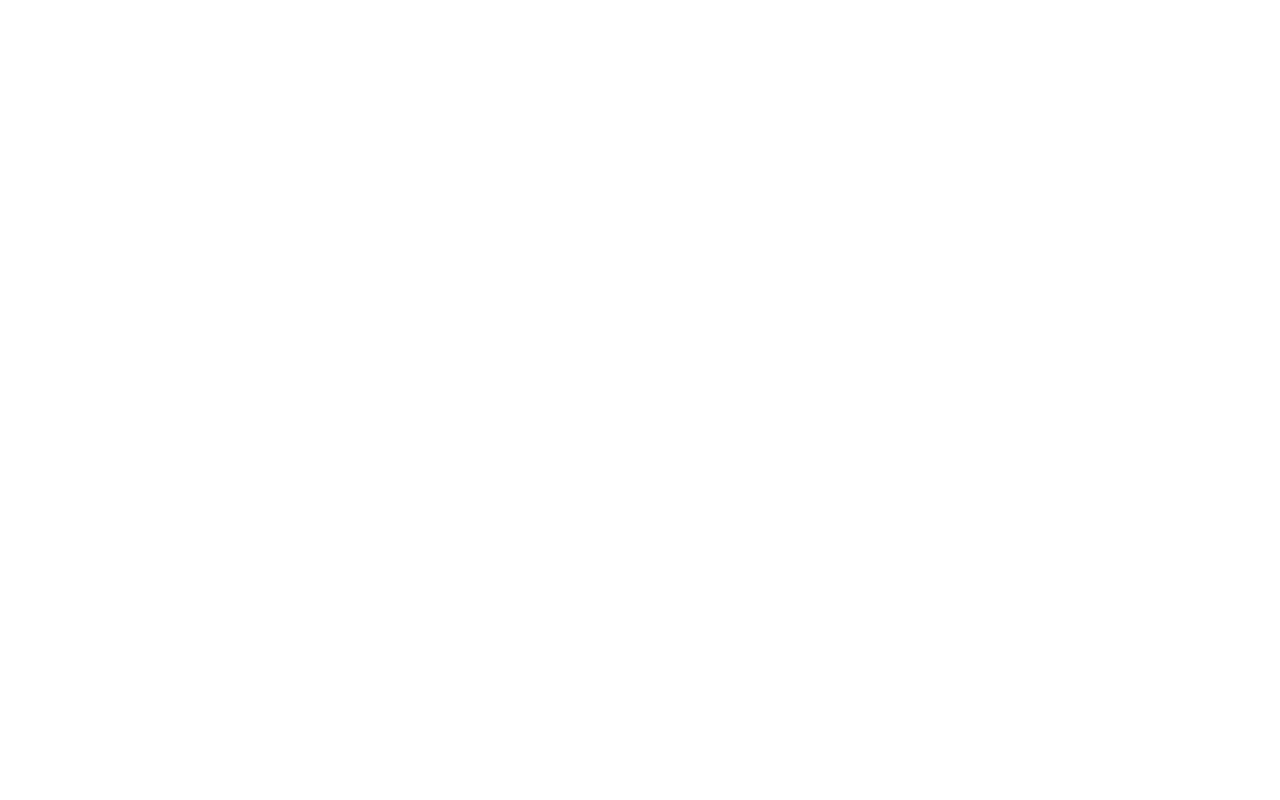
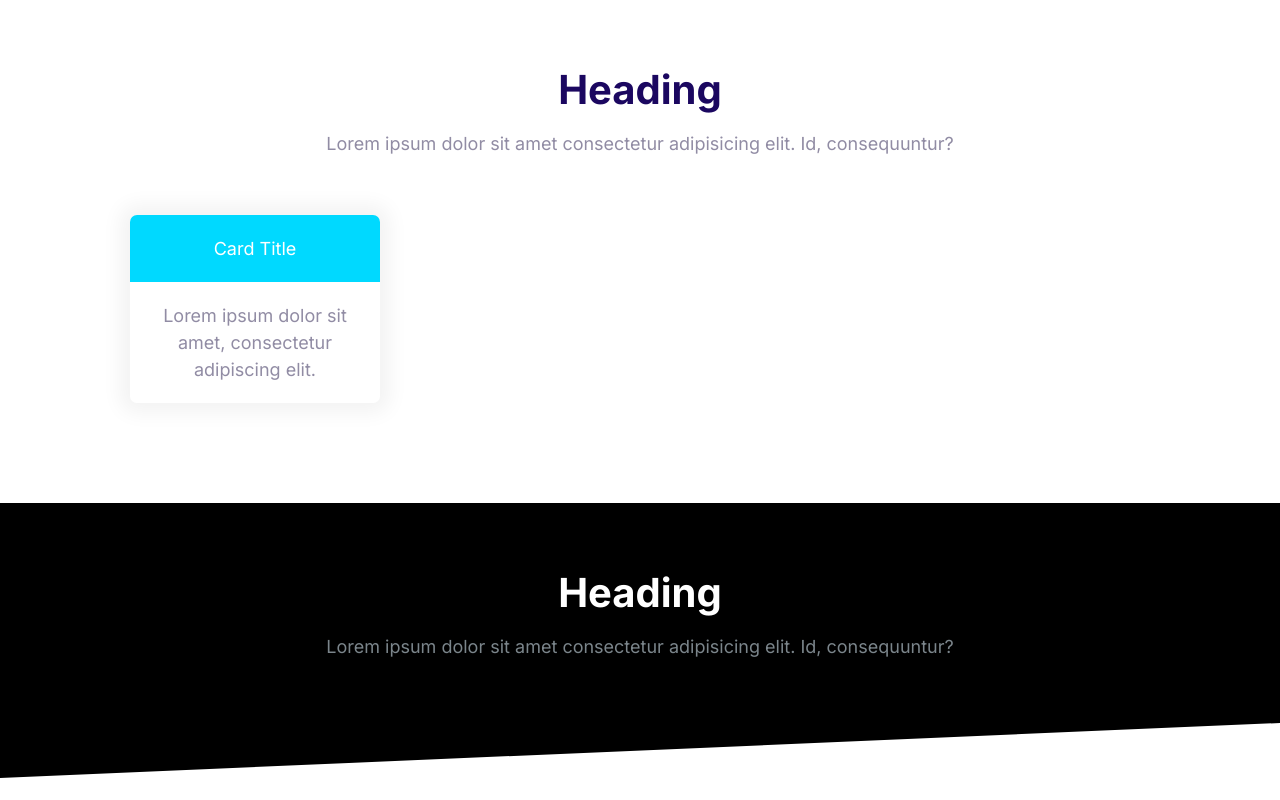
Before and after one commit to Lonsys/moshilearn, a plain HTML site: page index.html in a window 1280 px wide. Drawn offline with Linux system fonts and the light colour scheme.

Commit message:
blocks and cards

```diff
--- a/css/styles.css
+++ b/css/styles.css
@@ -577,3 +577,43 @@ a {
   max-height: 100vh;
   opacity: 1;
 }
+
+/* Blocks */
+
+.block {
+  --padding-vertical: 6rem;
+  padding: var(--padding-vertical) 2rem;
+  text-align: center;
+}
+
+.block__header {
+  text-align: center;
+}
+
+.block__heading {
+  margin-top: 0;
+}
+
+.block--dark {
+  background: #000;
+  color: #7b858b;
+}
+
+.block--dark .block__heading {
+  color: #fff;
+}
+
+.block--skewed-right {
+  clip-path: polygon(0% 0%, 100% 0%, 100% 100%, 0% 86%);
+  padding-bottom: calc(var(--padding-vertical) + 4rem);
+}
+
+.block--skewed-left {
+  clip-path: polygon(0% 0%, 100% 0%, 100% 80%, 0% 100%);
+  padding-bottom: calc(var(--padding-vertical) + 4rem);
+}
+
+.container {
+  max-width: 1140px;
+  margin: 0 auto;
+}
--- a/index.html
+++ b/index.html
@@ -12,5 +12,31 @@
     <link rel="stylesheet" href="css/normalize.css" />
     <link rel="stylesheet" href="css/styles.css" />
   </head>
-  <body></body>
+  <body>
+    <section class="block container">
+      <header class="block__header">
+        <h2 class="block__heading">Heading</h2>
+        <p>
+          Lorem ipsum dolor sit amet consectetur adipisicing elit. Id,
+          consequuntur?
+        </p>
+      </header>
+      <div style="width: 30%; padding: 4rem">
+        <div class="card card--secondary">
+          <header class="card__header">Card Title</header>
+          <div class="card__body">
+            Lorem ipsum dolor sit amet, consectetur adipiscing elit.
+          </div>
+        </div>
+      </div>
+    </section>
+    <section class="block block--dark block--skewed-left">
+      <h2 class="block__heading">Heading</h2>
+      <p>
+        Lorem ipsum dolor sit amet consectetur adipisicing elit. Id,
+        consequuntur?
+      </p>
+    </section>
+    <script src="js/main.js"></script>
+  </body>
 </html>
```
Also changed, not shown: components/blocks.html (added, +22 -0 lines), components/cards.html (added, +8 -0 lines).
